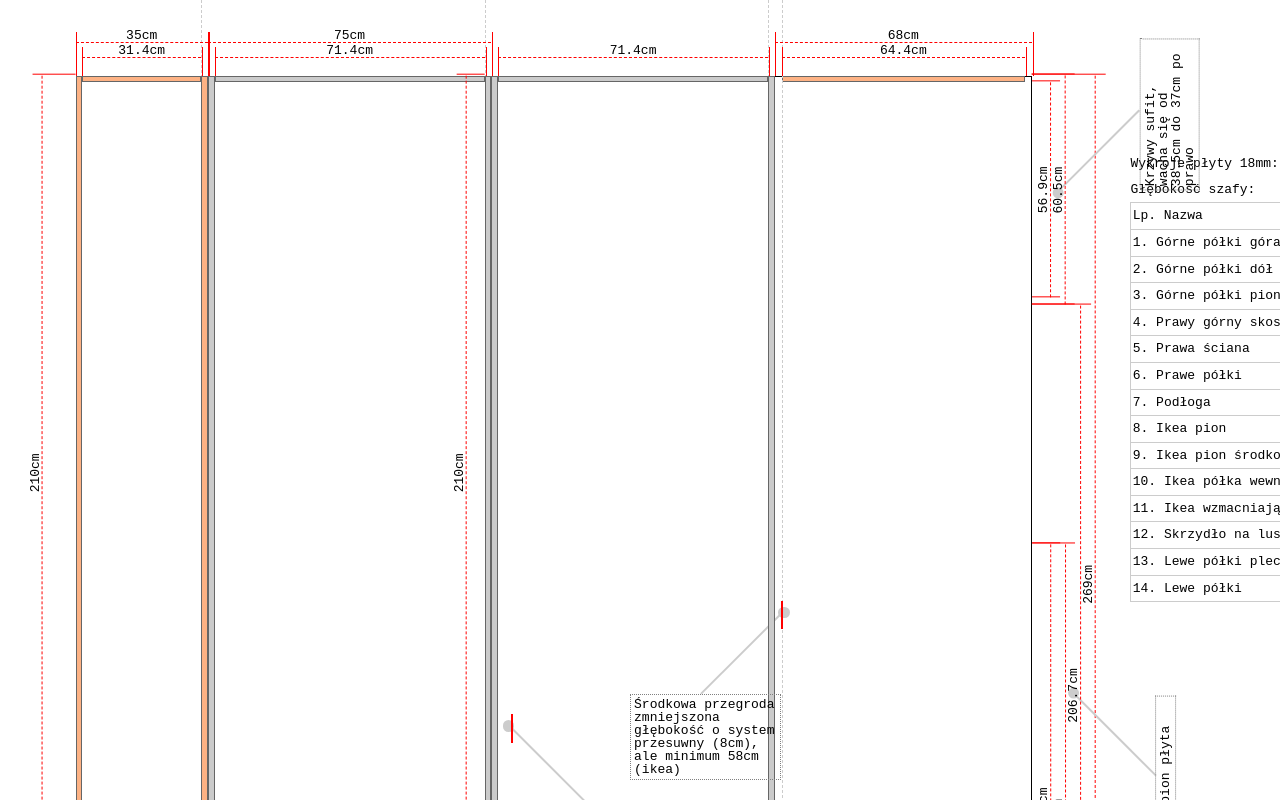
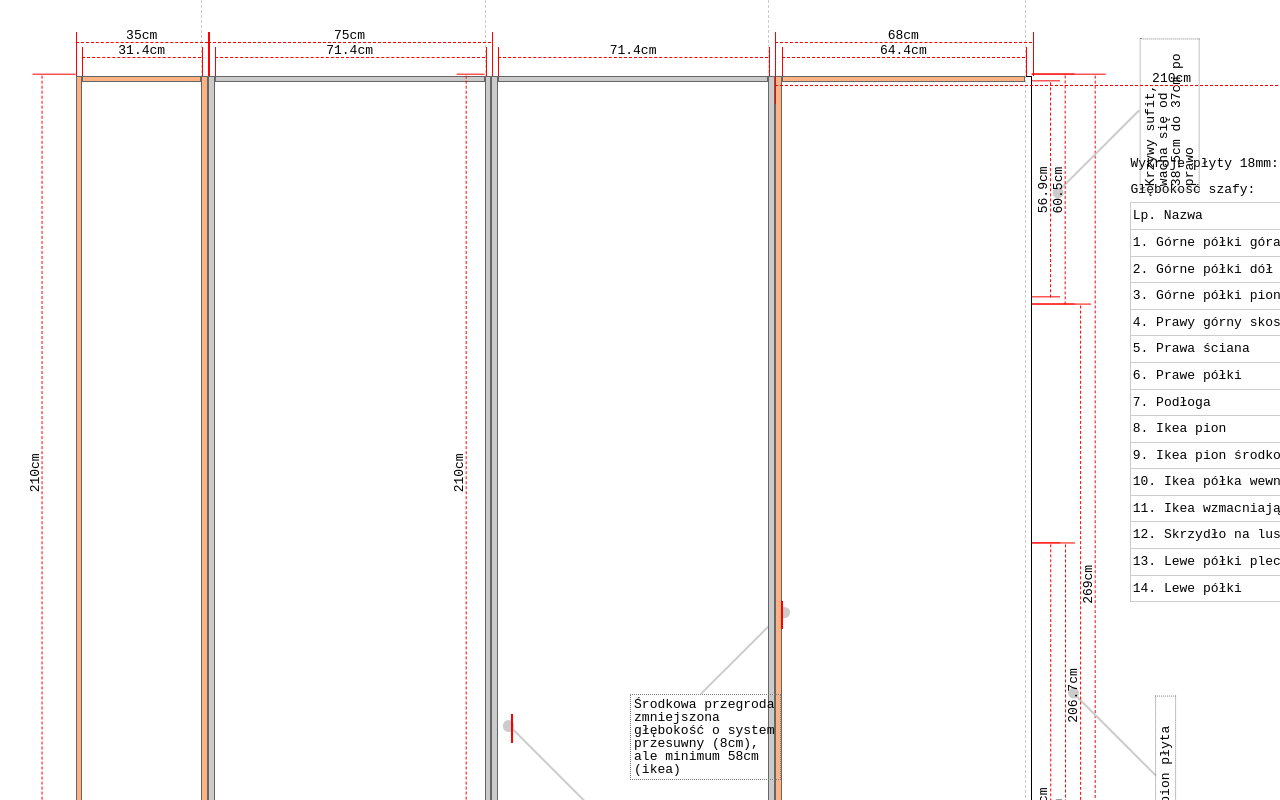
Before and after one commit to manio4444/wardrobe-design, a React (Create React App) app: page / in a window 1280 px wide. Shown: the top 800 px of the page. Built offline with nearby package versions, Linux system fonts and the light colour scheme.

Commit message:
change const name

```diff
--- a/src/config.js
+++ b/src/config.js
@@ -1,11 +1,11 @@
 import {
-    biala_wysokosc_srodka_wew,
+    biala_wysokosc_srodka_zew,
     ikea_sze_wew,
     ikea_sze_zew,
     lewa_drewniana_wew,
     lewa_drewniana_zew,
     plyta,
-    prawa_drewniana_wew,
+    prawa_drewniana_wew, prawa_drewniana_zew,
     sciana_sze, sciana_wys
 } from "./consts";
 
@@ -27,7 +27,6 @@ export const config = [
         type: typeType.WYKROJ,
         colorType: colorType.WHITE,
         orientation: orientationType.HORIZONTAL,
-        helperLeft: false,
         helperRight: true,
         width: ikea_sze_wew,
         left: lewa_drewniana_zew + plyta,
@@ -44,14 +43,13 @@ export const config = [
         orientation: orientationType.HORIZONTAL,
         width: ikea_sze_wew,
         left: lewa_drewniana_zew + plyta,
-        top: biala_wysokosc_srodka_wew - plyta,
+        top: biala_wysokosc_srodka_zew - plyta,
     },
     {
         name: "biała środek górnej prawej sufit",
         type: typeType.WYKROJ,
         colorType: colorType.WHITE,
         orientation: orientationType.HORIZONTAL,
-        helperLeft: false,
         helperRight: true,
         width: ikea_sze_wew,
         left: lewa_drewniana_zew + ikea_sze_zew + plyta,
@@ -66,20 +64,18 @@ export const config = [
         type: typeType.WYKROJ,
         colorType: colorType.WHITE,
         orientation: orientationType.HORIZONTAL,
-        helperLeft: false,
         helperRight: true,
         width: ikea_sze_wew,
         left: lewa_drewniana_zew + ikea_sze_zew + plyta,
-        top: biala_wysokosc_srodka_wew - plyta,
+        top: biala_wysokosc_srodka_zew - plyta,
     },
     {
         name: "biała środek górna lewej lewa",
         type: typeType.WYKROJ,
         colorType: colorType.WHITE,
         orientation: orientationType.VERTICAL,
-        helperTop: false,
         helperBottom: true,
-        width: biala_wysokosc_srodka_wew,
+        width: biala_wysokosc_srodka_zew,
         left: lewa_drewniana_zew,
         top: 0,
     },
@@ -88,9 +84,8 @@ export const config = [
         type: typeType.WYKROJ,
         colorType: colorType.WHITE,
         orientation: orientationType.VERTICAL,
-        helperTop: false,
         helperBottom: true,
-        width: biala_wysokosc_srodka_wew,
+        width: biala_wysokosc_srodka_zew,
         left: lewa_drewniana_zew + ikea_sze_wew + plyta,
         top: 0,
         sizer: {
@@ -103,9 +98,8 @@ export const config = [
         type: typeType.WYKROJ,
         colorType: colorType.WHITE,
         orientation: orientationType.VERTICAL,
-        helperTop: false,
         helperBottom: true,
-        width: biala_wysokosc_srodka_wew,
+        width: biala_wysokosc_srodka_zew,
         left: lewa_drewniana_zew + ikea_sze_zew,
         top: 0,
     },
@@ -114,9 +108,8 @@ export const config = [
         type: typeType.WYKROJ,
         colorType: colorType.WHITE,
         orientation: orientationType.VERTICAL,
-        helperTop: false,
         helperBottom: true,
-        width: biala_wysokosc_srodka_wew,
+        width: biala_wysokosc_srodka_zew,
         left: lewa_drewniana_zew + ikea_sze_zew + ikea_sze_wew + plyta,
         top: 0,
     },
@@ -125,7 +118,6 @@ export const config = [
         type: typeType.WYKROJ,
         colorType: colorType.WOOD,
         orientation: orientationType.HORIZONTAL,
-        helperLeft: false,
         helperRight: true,
         width: lewa_drewniana_wew,
         left: plyta,
@@ -140,9 +132,8 @@ export const config = [
         type: typeType.WYKROJ,
         colorType: colorType.WOOD,
         orientation: orientationType.VERTICAL,
-        helperTop: false,
         helperBottom: true,
-        width: biala_wysokosc_srodka_wew,
+        width: biala_wysokosc_srodka_zew,
         left: 0,
         top: 0,
         sizer: {
@@ -155,9 +146,8 @@ export const config = [
         type: typeType.WYKROJ,
         colorType: colorType.WOOD,
         orientation: orientationType.VERTICAL,
-        helperTop: false,
         helperBottom: true,
-        width: biala_wysokosc_srodka_wew,
+        width: biala_wysokosc_srodka_zew,
         left: lewa_drewniana_wew + plyta,
         top: 0,
     },
@@ -166,11 +156,10 @@ export const config = [
         type: typeType.WYKROJ,
         colorType: colorType.WOOD,
         orientation: orientationType.VERTICAL,
-        helperTop: false,
         helperBottom: true,
-        width: sciana_wys - biala_wysokosc_srodka_wew,
+        width: sciana_wys - biala_wysokosc_srodka_zew,
         left: 0,
-        top: biala_wysokosc_srodka_wew,
+        top: biala_wysokosc_srodka_zew,
         sizer: {
             lvl: 1,
             position: "lewa",
@@ -180,23 +169,8 @@ export const config = [
         name: "drewniana prawa gora",
         type: typeType.WYKROJ,
         colorType: colorType.WOOD,
-        orientation: orientationType.VERTICAL,
-        helperTop: false,
-        helperBottom: true,
-        width: sciana_wys - biala_wysokosc_srodka_wew,
-        left: 0,
-        top: biala_wysokosc_srodka_wew,
-        sizer: {
-            lvl: 1,
-            position: "lewa",
-        }
-    },
-    {
-        name: "drewniana prawa lewa 1",
-        type: typeType.WYKROJ,
-        colorType: colorType.WOOD,
         orientation: orientationType.HORIZONTAL,
-        helperLeft: true,
+        helperRight: true,
         width: prawa_drewniana_wew,
         left: sciana_sze - prawa_drewniana_wew - plyta,
         top: 0,
@@ -205,4 +179,18 @@ export const config = [
             position: "gora",
         }
     },
+    {
+        name: "drewniana prawa lewa 1",
+        type: typeType.WYKROJ,
+        colorType: colorType.WOOD,
+        orientation: orientationType.VERTICAL,
+        helperLeft: true,
+        width: biala_wysokosc_srodka_zew,
+        left: sciana_sze - prawa_drewniana_zew,
+        top: 0,
+        sizer: {
+            lvl: 1,
+            position: "gora",
+        }
+    },
 ]
--- a/src/consts.js
+++ b/src/consts.js
@@ -12,7 +12,7 @@ export const sufit_kanal = 240;
 export const sufit_biala_srodek = ikea_sze_zew + ikea_sze_zew;
 export const pantograf = 130;
 export const szuflady_srodek = 2 * 40;
-export const biala_wysokosc_srodka_wew = pantograf + szuflady_srodek;
+export const biala_wysokosc_srodka_zew = pantograf + szuflady_srodek;
 export const lewa_drewniana_zew = 35;
 export const lewa_drewniana_wew = lewa_drewniana_zew - (2 * plyta);
 export const prawa_drewniana_zew = sciana_sze - lewa_drewniana_zew - (2 * ikea_sze_zew);
```
